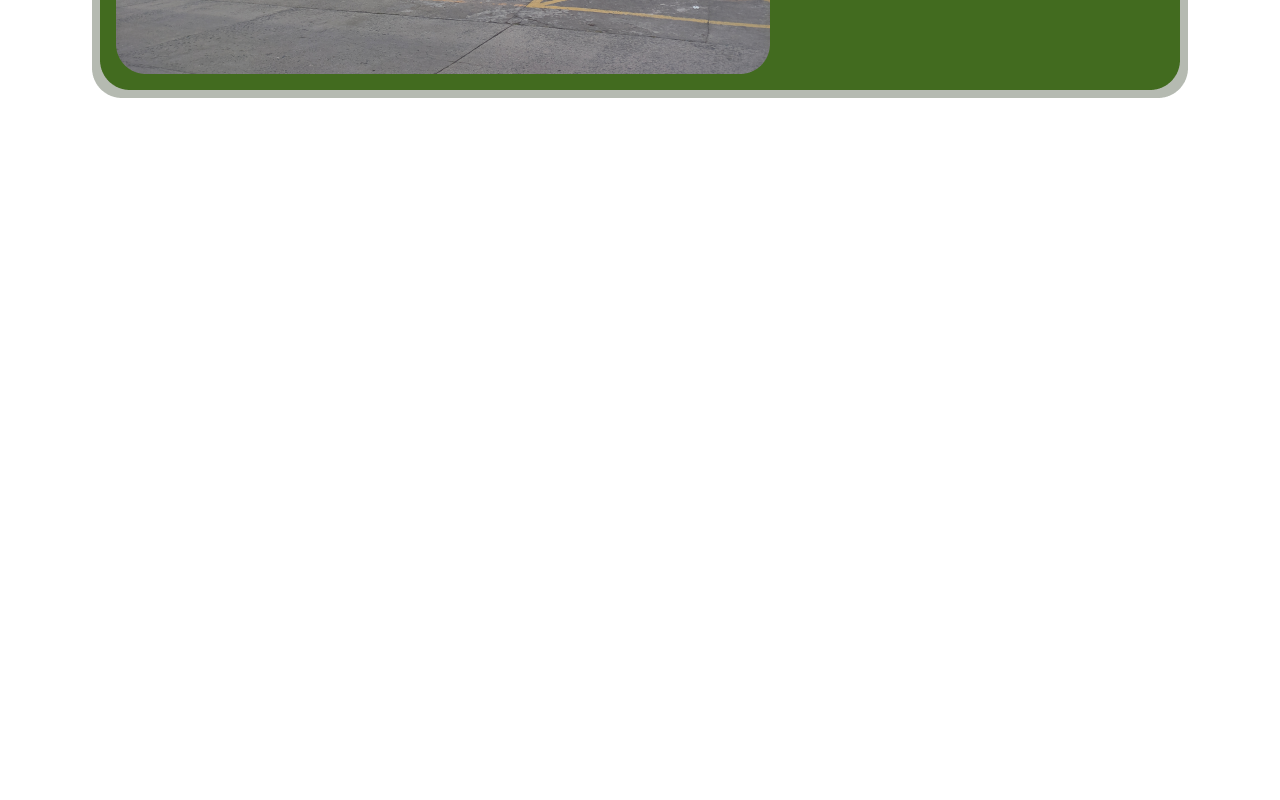
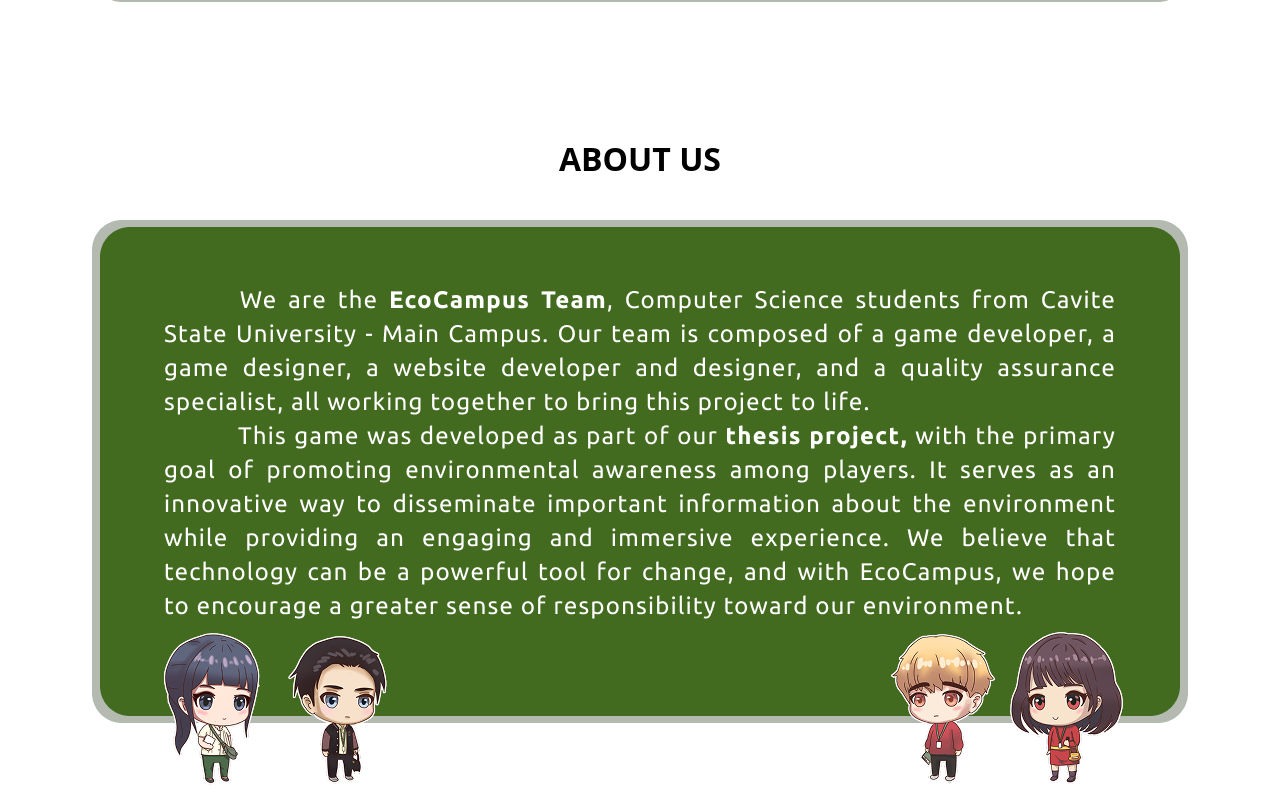
Before and after one commit to bradleyjlord/EcoCampus, a website built with Vite: page index.html in a window 1280 px wide. Shown: the part 1303-2103 px from the top of the page. Before the commit the page ends 1696 px from the top, so only its background shows below. Built offline with nearby package versions, Linux system fonts and the light colour scheme.

Commit message:
about us

```diff
--- a/index.html
+++ b/index.html
@@ -14,8 +14,8 @@
       <img src="public/EcoCampus Logo.png" alt="EcoCampus Logo" />
     </div>
     <div class="nav-links" id="nav-links">
-      <a href="#">Home</a>
-      <a href="#">About</a>
+      <a href="#Home">Home</a>
+      <a href="#About">About</a>
       <a href="#">Guide</a>
       <a href="#">FAQs</a>
       <button>Download</button>
@@ -35,8 +35,22 @@
       </div>
   </div>
   <div class="scroll-page">
-    <img src="./public/EcoCampus 2.png" alt="EcoCampus Phone">
+    <img src="./public/EcoCampus 2.png" alt="EcoCampus 2">
   </div>
-  <div></div>
+  <div id="About" class="about">
+    <h1>ABOUT US</h1>
+    <img class="image-board" src="./public/About.png" alt="About Us">
+    <div class="npc-container">
+      <div class="npc-set-1">
+        <img src="public/npc/npc_Bea.png" alt="NPC Bea">
+        <img src="public/npc/npc_Viktor.png" alt="NPC Viktor">
+      </div>
+      <div class="npc-set-2">
+        <img src="public/npc/npc_Enzo.png" alt="NPC Enzo">
+        <img src="public/npc/npc_Annie.png" alt="NPC Annie">
+      </div>
+    </div>
+  </div>
+
 </body>
 </html>
--- a/src/style.css
+++ b/src/style.css
@@ -11,6 +11,8 @@
   align-items: center;
   padding: 16px 128px;
   background-color: #fff;
+  position: fixed;
+  width: 100%;
 }
 
 .nav-logo img {
@@ -51,6 +53,7 @@
   display: flex;
   flex-direction: column;
   align-items: center;
+  padding: 50px;
   height: 100vh;
 }
 
@@ -114,5 +117,24 @@
   display: flex;
   flex-direction: column;
   align-items: center;
-  height: 100vh;
+  height: 80vh;
 }
+
+.about {
+  padding: 0;
+  display: flex;
+  flex-direction: column;
+  align-items: center;
+  height: 80vh;
+}
+
+.about .image-board{
+  margin-top: 40px;
+}
+
+.npc-container {
+  display: flex;
+  justify-content: space-between;
+  gap: 480px;
+  margin-top: -100px;
+}
```
Also changed, not shown: public/About.png (added), public/npc/npc_Annie.png (added), public/npc/npc_Bea.png (added), public/npc/npc_Enzo.png (added), public/npc/npc_Viktor.png (added).
